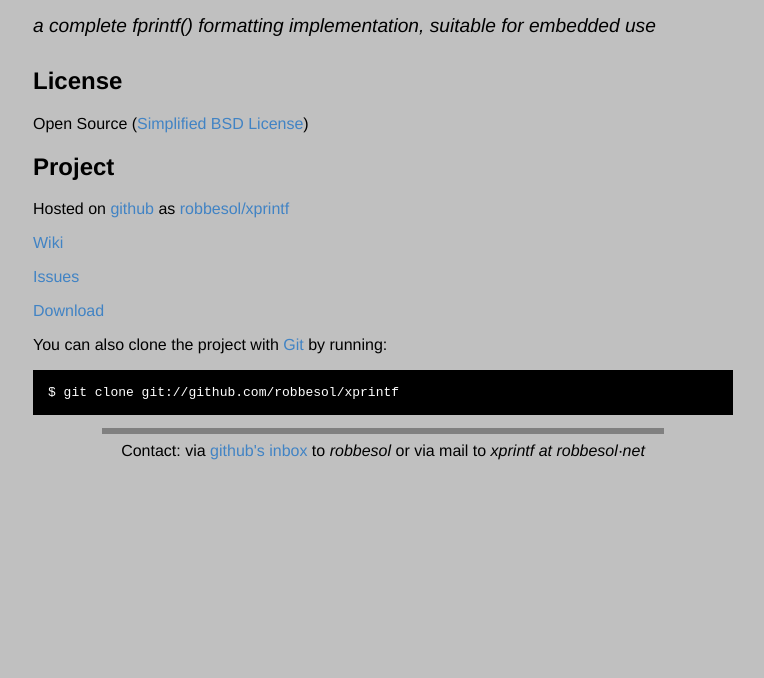
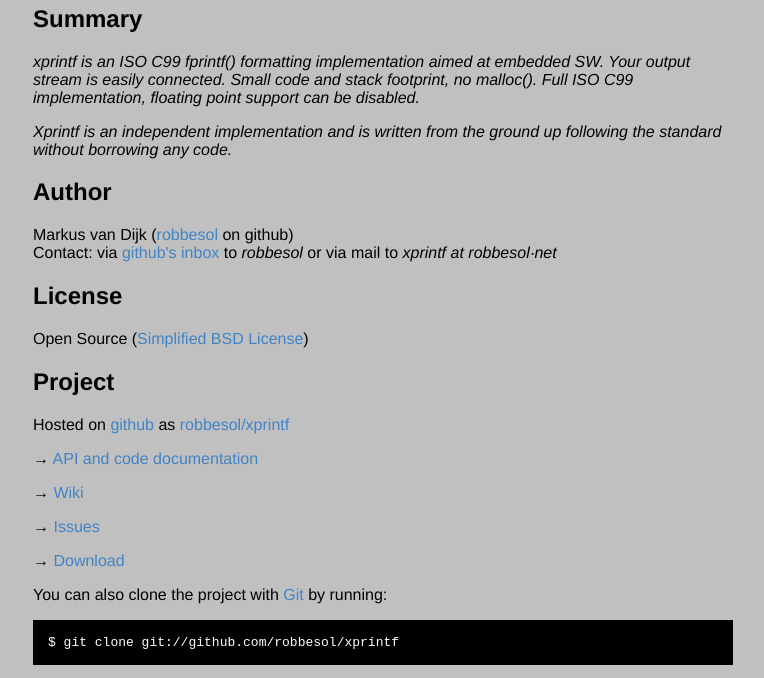
Before and after one commit to robbesol/xprintf, a plain HTML site: page index.html in a window 1280 px wide. Shown: the part 126-804 px from the top of the page, without its empty margins (257-1021 px from the left). Drawn offline with Linux system fonts and the light colour scheme.

Commit message:
better index

```diff
--- a/index.html
+++ b/index.html
@@ -16,51 +16,60 @@
       width: 700px;
     }
     h1 { font-size: 3.8em; margin-bottom: 3px; }
-    h1 .small { font-size: 0.4em; }
-    h1 a { text-decoration: none; }
     h2 { font-size: 1.5em; }
     h3 { text-align: center; }
     a { color: #4183C4; text-decoration: none ; }
-    .description { font-size: 1.2em; margin-bottom: 30px; margin-top: 30px; font-style: italic;}
-    .download { float: right; }
+    .italic { font-style: italic;}
     pre { background: black; color: white; padding: 15px;}
     hr { width: 80%; height: 4px; color: solid grey}
-    .footer { text-align:center; padding-top:30px; font-style: italic; }
   </style>
   </head>
   <body>
     <div id="container">
-      <h1><a href=".">xprintf</a> <span class="small">by <a href="/robbesol">robbesol</a></span></h1>
-      <div class="description"> a complete fprintf() formatting
-        implementation, suitable for embedded use </div>
-      <h2>License</h2>
-      <p>Open Source (<a href="http://www.opensource.org/licenses/BSD-2-Clause">Simplified BSD License</a>)</p>
-      <h2>Project</h2>
-      <p>Hosted on <a href="/">github</a> as <a href=".">robbesol/xprintf</a></p>
-      <p><a href="wiki">Wiki</a></p>
-      <p><a href="issues">Issues</a></p>
-      <p><a href="archives/master">Download</a></p>
-      <p>You can also clone the project with <a
-          href="http://git-scm.com">Git</a> by running: </p>
-      <pre>$ git clone git://github.com/robbesol/xprintf</pre>
-      <hr color="grey">
-      <table style=" margin-left: auto; margin-right: auto;" border="0" cellpadding="0" cellspacing="0">
+      <h1><a href=".">xprintf</a></h1>
+	   <h2>Summary</h2>
+      <p class="italic">
+        xprintf is an ISO C99 fprintf() formatting implementation aimed at embedded SW.
+        Your output stream is easily connected.
+        Small code and stack footprint, no malloc().
+        Full ISO C99 implementation, floating point support can be disabled.
+      </p>
+      <p class="italic">
+        Xprintf is an independent implementation and is written from the ground up
+        following the standard without borrowing any code.
+      </p>
+      <h2>Author</h2>
+      <table border="0" cellpadding="0" cellspacing="0">
         <tbody>
+          <tr>
+            <td>Markus van Dijk (<a href="/robbesol">robbesol</a>  on github)</td>
+			 </tr>
           <tr>
             <td style="text-align: center;">Contact: via <a
                 href="/inbox/new">github's inbox</a>
               to <span style="font-style: italic;">robbesol</span> or
               via mail to<br>
             </td>
-            <td style="font-style: italic;">&nbsp;xprintf&nbsp;</td>
-            <td style="font-style: italic;">a</td>
-            <td style="font-style: italic;">t</td>
-            <td style="font-style: italic;">&nbsp;robbesol</td>
-            <td style="font-style: italic;">⋅</td>
-            <td style="font-style: italic;">net</td>
+            <td class="italic">&nbsp;xprintf&nbsp;</td>
+            <td class="italic">a</td>
+            <td class="italic">t</td>
+            <td class="italic">&nbsp;robbesol</td>
+            <td class="italic">&sdot;</td>
+            <td class="italic">net</td>
           </tr>
         </tbody>
       </table>
+      <h2>License</h2>
+      <p>Open Source (<a href="http://www.opensource.org/licenses/BSD-2-Clause">Simplified BSD License</a>)</p>
+      <h2>Project</h2>
+      <p>Hosted on <a href="/">github</a> as <a href=".">robbesol/xprintf</a></p>
+      <p>&rarr; <a href="http://robbesol.github.com/xprintf/doc/">API and code documentation</a></p>
+      <p>&rarr; <a href="wiki">Wiki</a></p>
+      <p>&rarr; <a href="issues">Issues</a></p>
+      <p>&rarr; <a href="archives/master">Download</a></p>
+      <p>You can also clone the project with <a
+          href="http://git-scm.com">Git</a> by running: </p>
+      <pre>$ git clone git://github.com/robbesol/xprintf</pre>
     </div>
   </body>
 </html>
```
